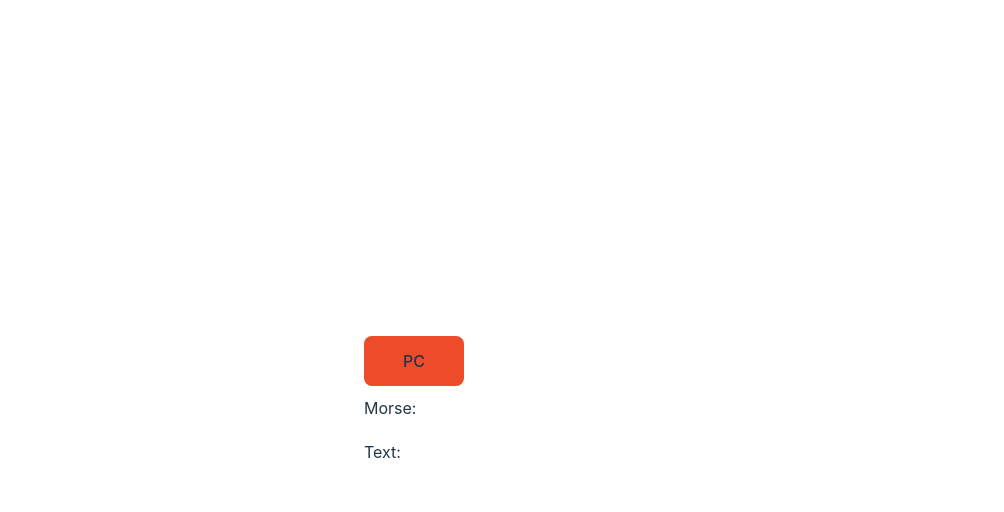
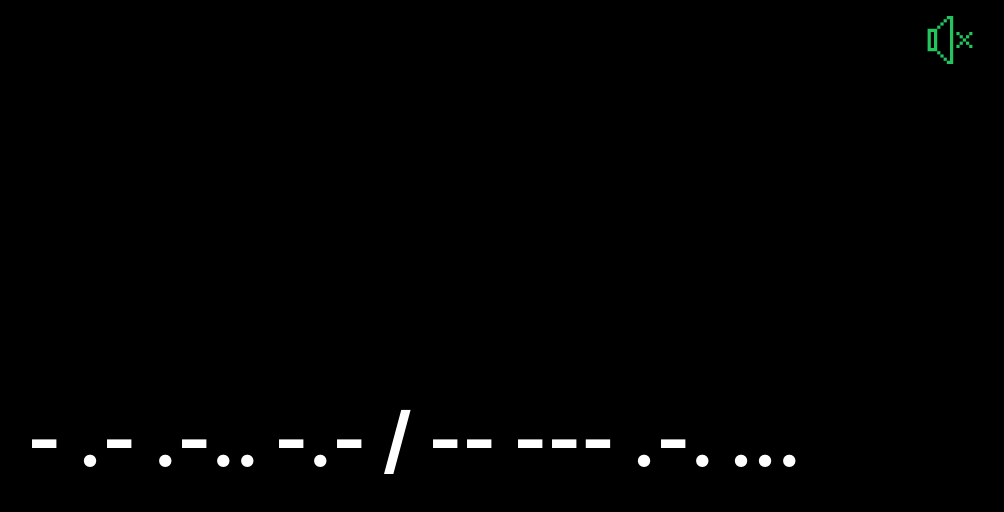
Before and after one commit to HikariZasureiya/chatmorse, a React (Vite) app: page / in a window 1280 px wide. Shown: the top 512 px of the page, without its empty margins (226-1230 px from the left). Built offline with nearby package versions, Linux system fonts and the light colour scheme.

Commit message:
made preloader with audio

```diff
--- a/src/components/typing.jsx
+++ b/src/components/typing.jsx
@@ -6,7 +6,8 @@ export function TypingAnimation({
   setDone,
   children,
   className,
-  duration = 70,
+  duration = 100,
+  audioCtxRef,
   delay = 0,
   as: Component = "div",
   startOnView = false,
@@ -20,11 +21,13 @@ export function TypingAnimation({
   const colorSet = useRef(false);
   const elementRef = useRef(null);
 
+
   useEffect(() => {
     if (!startOnView) {
       const timeout = setTimeout(() => setStarted(true), delay);
       return () => clearTimeout(timeout);
     }
+
 
     const observer = new IntersectionObserver(
       ([entry]) => {
@@ -48,14 +51,12 @@ export function TypingAnimation({
 
     let i = 0;
     let time = 0;
+    let singletime = 0;
+    // const audioCtxRef = new AudioContext();
 
     const interval = setInterval(() => {
-      if (i < children.length) {
-        setDisplayedText(children.slice(0, i + 1));
-        i++;
-      } else {
+      if (i >= children.length) {
         time += duration;
-
         setDone(true);
         if (!colorSet.current) {
           setFinalColor("#22c55e");
@@ -67,19 +68,48 @@ export function TypingAnimation({
           setMoved(true);
           clearInterval(interval);
         }
+        return;
       }
+
+      const char = children.charAt(i);
+      let waitfor = 0;
+
+      if (char === ".") waitfor = duration + 1;
+      else if (char === "-") waitfor = duration * 3;
+      else if (char === " ") waitfor = duration * 4;
+
+      if (singletime >= waitfor) {
+        setDisplayedText((prev) => prev + char);
+
+        if ((char === "." || char === "-") && audioCtxRef.current) {
+          const osc = audioCtxRef.current.createOscillator();
+          osc.type = "sine";
+          osc.frequency.setValueAtTime(440, audioCtxRef.current.currentTime);
+          osc.connect(audioCtxRef.current.destination);
+          osc.start();
+          osc.stop(audioCtxRef.current.currentTime + 0.0005 * waitfor);
+        }
+        i++;
+        singletime = 0;
+      }
+
+      singletime += duration;
     }, duration);
 
-    return () => clearInterval(interval);
+    return () => {
+      clearInterval(interval);
+      audioCtxRef.current.close();
+    };
   }, [started, children, duration, setMoved, setDone]);
-
   return (
     <MotionComponent
       ref={elementRef}
-      className={`text-3xl font-bold leading-[5rem] tracking-[-0.02em] ${className || ""}`}
+      className={`lg:text-[23px] md:text-[15px] sm:text-lg text-[10px] font-bold leading-[5rem] tracking-[-0.02em] ${
+        className || ""
+      }`}
       initial={{ color: initialColor }}
       animate={{ color: finalColor }}
-      transition={{ duration: 0.3 }}
+      transition={{ duration: 0.4 }}
       {...props}
     >
       <h1>{displayedText}</h1>
--- a/src/pages/home.jsx
+++ b/src/pages/home.jsx
@@ -3,7 +3,8 @@ import Click from "../components/Transmitter";
 import morsetotext from "../assets/morsetotext.json";
 import texttomorse from "../assets/texttomorse.json";
 import { TypingAnimation } from "../components/typing";
-import { motion } from "motion/react";
+import audioon from "../assets/audioon.svg"; // or .svg/.jpg
+import muteaudio from "../assets/muteaudio.svg";
 
 function Room() {
   const display = useRef();
@@ -32,6 +33,36 @@ function Room() {
   const [moved, setMoved] = useState(false);
   const [done, setDone] = useState("#ffffff");
   const doneRef = useRef(done);
+  const audioCtxRef = useRef(null);
+  const [audioctr, setaudioctr] = useState(0);
+  const [audioEnabled, setAudioEnabled] = useState(false);
+
+  const handleStartAudio = () => {
+    if (!audioCtxRef.current) {
+      audioCtxRef.current = new AudioContext();
+    }
+    const ctx = audioCtxRef.current;
+    ctx.resume();
+    setAudioEnabled(true);
+    setaudioctr(1);
+  };
+
+  const audiotoggle = async () => {
+    const ctx = audioCtxRef.current;
+    if (ctx.state === "suspended") {
+      await ctx.resume();
+      setAudioEnabled((prev) => {
+        return !prev;
+      });
+      console.log("Audio resumed");
+    } else if (ctx.state === "running") {
+      await ctx.suspend();
+      setAudioEnabled((prev) => {
+        return !prev;
+      });
+      console.log("Audio suspended");
+    }
+  };
 
   useEffect(() => {
     clickedRef.current = clicked;
@@ -173,26 +204,41 @@ function Room() {
 
   return (
     <div className="flex relative flex-col w-screen h-screen items-center justify-center">
-      <div>
       <div
-          className={`absolute top-0 left-0 w-screen h-screen z-50 flex items-center justify-center bg-black transition-all duration-1000 ease-in-out ${
-            moved
-              ? "-translate-y-full opacity-100"
-              : "translate-y-0 opacity-100"
+        className={`absolute top-0 left-0 w-screen h-screen z-50 flex flex-col  bg-black transition-all duration-1000 ease-in-out ${
+          moved ? "-translate-y-full opacity-100" : "translate-y-0 opacity-100"
         }`}
       >
-          <div className="text-10xl font-bold">
+        <div className=" p-5 flex w-full lg:h-20 md:h-18 sm:h-15 h-14 items-center justify-center">
+          <img
+            onClick={() => {
+              if (audioctr == 0) handleStartAudio();
+              else audiotoggle();
+            }}
+            src={audioEnabled ? audioon : muteaudio}
+            alt={audioEnabled ? "Sound On" : "Sound Off"}
+            className="lg:w-12 md:w-10 sm:w-8 w-8 lg:h-12 md:h-10 sm:h-8 h-8 ml-auto lg:mr-15 md:mr-15 sm:mr-10 mr-5"
+          />
+        </div>
+        <div className="w-full h-full flex items-center justify-center">
+          <div className="w-full flex justify-center items-center">
+            <div className="flex text-center items-center justify-center font-bold lg:w-full md:w-[70%] sm:w-[60%] w-[60%]">
               <TypingAnimation
                 setMoved={setMoved}
                 setDone={setDone}
                 doneRef={doneRef}
                 done={done}
+                audioCtxRef={audioCtxRef}
+                duration={60}
               >
-              .... . .-.. .-.. --- / .-- --- .-. .-.. -..
+                - .- .-.. -.- / -- --- .-. ... .
               </TypingAnimation>
             </div>
           </div>
+        </div>
+      </div>
 
+      <div>
         <Click setStrii={setStrii} SetTextStr={SetTextStr} />
         <div ref={display} style={{ marginBottom: "20px", marginTop: "10px" }}>
           Morse: {strii}
```
Also changed, not shown: src/assets/audioon.svg (added), src/assets/muteaudio.svg (added). Lines whose indentation alone changed are shown as unchanged.
